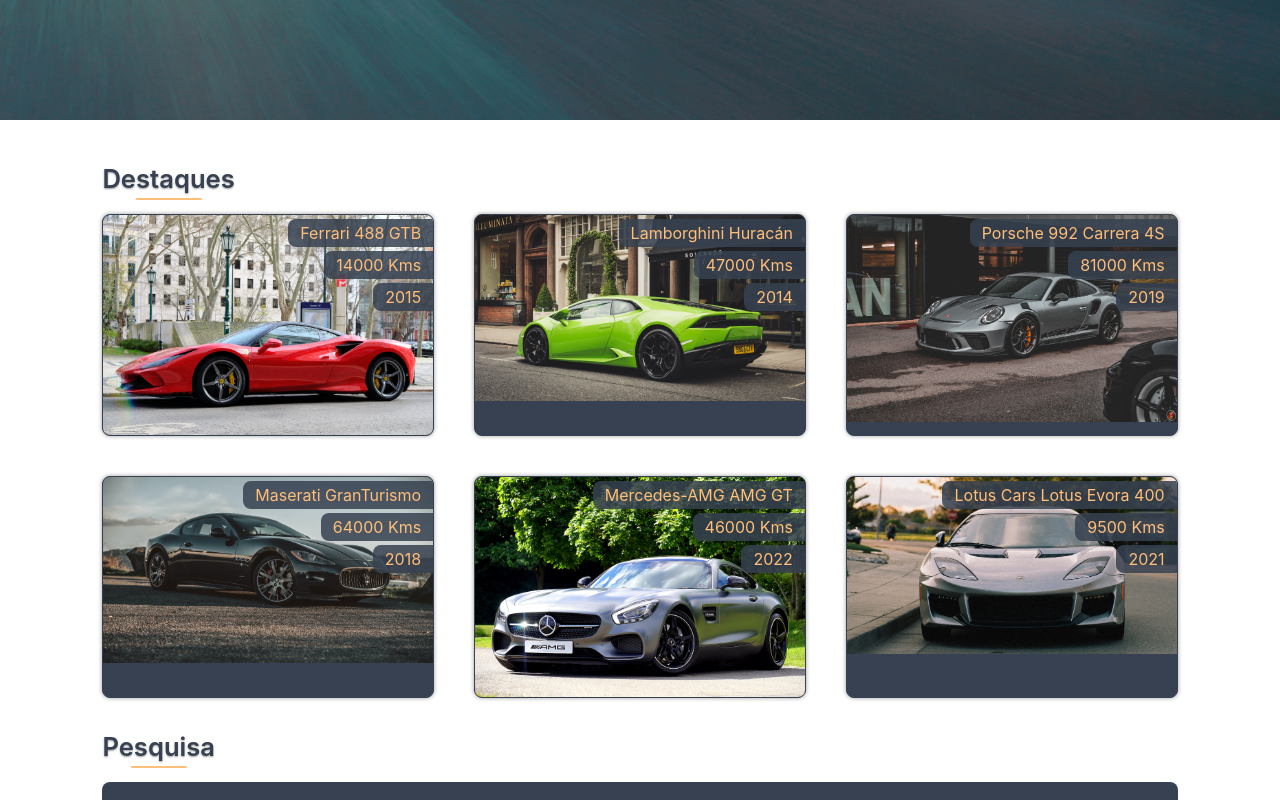
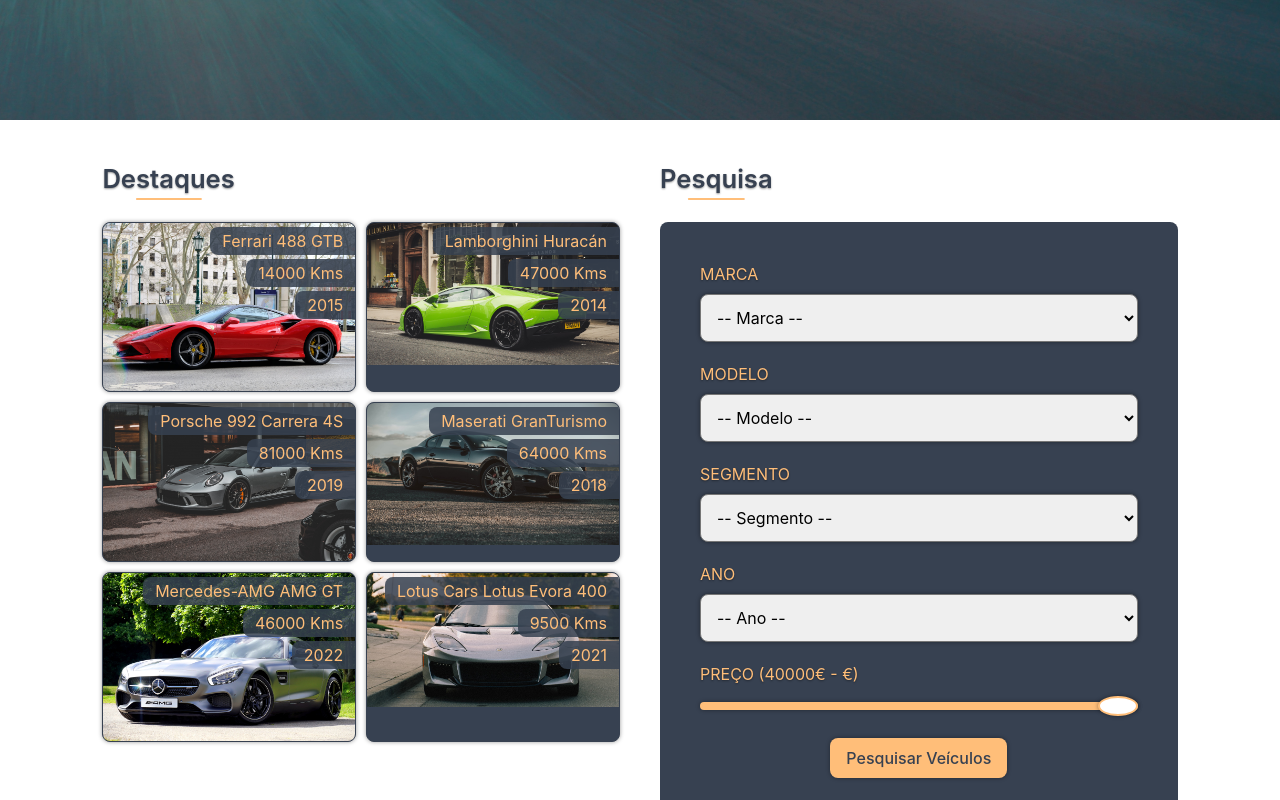
Before and after one commit to jlazaro22/deluxe-auto-project, a React (Vite) app: page / in a window 1280 px wide. Shown: the part 680-1480 px from the top of the page. Built offline with nearby package versions, Linux system fonts and the light colour scheme; data requests are answered from the project's data file.

Commit message:
improved css for responsive gallery and search tool

```diff
--- a/src/pages/Home/Highlights/HighlightsGallery.jsx
+++ b/src/pages/Home/Highlights/HighlightsGallery.jsx
@@ -13,7 +13,7 @@ export default function HighlightsGallery() {
 		</>
 	);
 
-	const carsRender = (
+	const carsList = (
 		<>
 			<h1>Destaques</h1>
 			<div className='gallery-wrapper'>
@@ -27,6 +27,6 @@ export default function HighlightsGallery() {
 	);
 
 	return (
-		<article className='gallery'>{loading ? loaderCircle : carsRender}</article>
+		<article className='gallery'>{loading ? loaderCircle : carsList}</article>
 	);
 }
--- a/src/scss/pages/cars-gallery/_search-tool.scss
+++ b/src/scss/pages/cars-gallery/_search-tool.scss
@@ -14,7 +14,7 @@ article.search-tool {
 		}
 
 		& .form-control {
-			flex: 1 1 280px;
+			flex: 1 1 300px;
 
 			& label {
 				margin-bottom: 8px;
--- a/src/scss/pages/home/_highlights-gallery.scss
+++ b/src/scss/pages/home/_highlights-gallery.scss
@@ -1,7 +1,7 @@
 article.gallery {
 	& div.gallery-wrapper {
 		display: grid;
-		grid-template-columns: repeat(auto-fill, minmax(20rem, 1fr));
-		gap: 40px;
+		grid-template-columns: repeat(auto-fill, minmax(290px, 1fr));
+		gap: 20px;
 	}
 }
--- a/src/scss/pages/home/_highlights.scss
+++ b/src/scss/pages/home/_highlights.scss
@@ -1,4 +1,4 @@
 section.highlights {
-	// display: flex;
-	// flex-direction: column;
+	display: flex;
+	flex-direction: column;
 }
--- a/src/scss/shared/_global.scss
+++ b/src/scss/shared/_global.scss
@@ -37,7 +37,7 @@ h3:not(.main-banner-title h1),
 h4:not(.main-banner-title h1),
 h5:not(.main-banner-title h1),
 h6:not(.main-banner-title h1) {
-	margin-bottom: 1rem;
+	margin-bottom: 1.5rem;
 	position: relative;
 	display: inline-block;
 	font-weight: 600;
@@ -124,6 +124,7 @@ button.btn:focus {
 	outline: none;
 }
 
+/* Cards */
 div.card {
 	position: relative;
 	border: 1px solid $color-secondary;
@@ -133,6 +134,7 @@ div.card {
 	overflow: hidden;
 
 	& div.info-wrapper {
+		width: 100%;
 		position: absolute;
 		top: 4px;
 		right: 0;
@@ -158,8 +160,7 @@ div.card {
 }
 
 .temp {
-	background-color: aquamarine;
-	color: white;
+	background-color: salmon;
 }
 
 //Circle loading animation
--- a/src/scss/shared/_main-navbar.scss
+++ b/src/scss/shared/_main-navbar.scss
@@ -133,6 +133,7 @@ nav.main-nav {
 				justify-content: center; // to review
 				align-items: center;
 				gap: 4px;
+				font-size: 1.25rem;
 				color: $color-secondary;
 			}
 
--- a/src/scss/shared/_media-queries.scss
+++ b/src/scss/shared/_media-queries.scss
@@ -22,8 +22,6 @@
 		& .menu {
 			max-height: none;
 			padding-top: 40px;
-			// padding: 20px;
-			// background-color: rgba(55, 65, 81, 0.5);
 			flex-direction: row;
 			overflow: visible;
 
@@ -133,8 +131,8 @@
 		}
 
 		& .page-logo {
-			width: 140px;
-			height: 140px;
+			width: 180px;
+			height: 180px;
 			left: 6%;
 			display: block;
 		}
@@ -149,14 +147,6 @@
 
 			& h1 {
 				font-size: 2.5rem;
-			}
-		}
-	}
-
-	article.search-tool {
-		& .search-tool-form {
-			& .form-control {
-				flex: 1 1 260px;
 			}
 		}
 	}
@@ -202,8 +192,8 @@
 		}
 
 		& .page-logo {
-			width: 160px;
-			height: 160px;
+			width: 200px;
+			height: 200px;
 			left: 8%;
 			display: block;
 		}
@@ -221,21 +211,30 @@
 			}
 		}
 	}
+}
 
+// bigger screens - gallery grid layout 2col
+@media (min-width: 1200px) {
 	section.highlights {
-		flex-direction: row;
+		display: grid;
+		grid-template-columns: repeat(auto-fill, minmax(45%, 1fr));
 		gap: 40px;
-	}
 
-	article.gallery {
-		flex: 2;
-	}
+		& article.gallery {
+			& div.gallery-wrapper {
+				display: grid;
+				grid-template-columns: repeat(auto-fill, minmax(225px, 1fr));
+				gap: 10px;
+			}
+		}
 
-	article.search-tool {
-		flex: 1;
-		& .search-tool-form {
-			& .form-control {
-				flex: 1 1 160px;
+		& article.search-tool {
+			& .search-tool-form {
+				& .filters {
+					& .form-control {
+						flex: 1 1 240px;
+					}
+				}
 			}
 		}
 	}
--- a/src/scss/shared/_page-logo.scss
+++ b/src/scss/shared/_page-logo.scss
@@ -1,7 +1,7 @@
 .main-header {
 	& .page-logo {
-		width: 100px;
-		height: 100px;
+		width: 160px;
+		height: 160px;
 		position: absolute;
 		top: 1rem;
 		z-index: 110;
```
